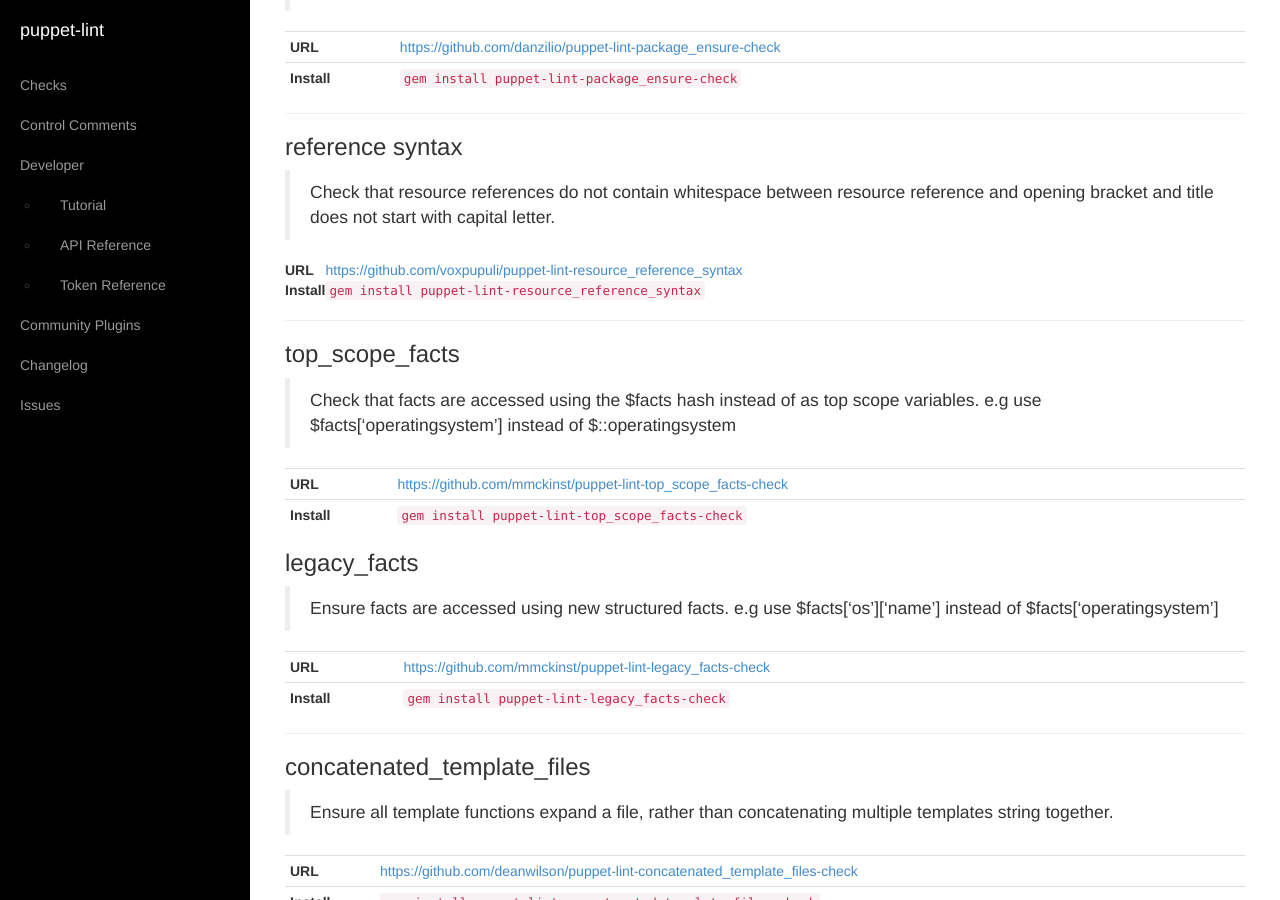
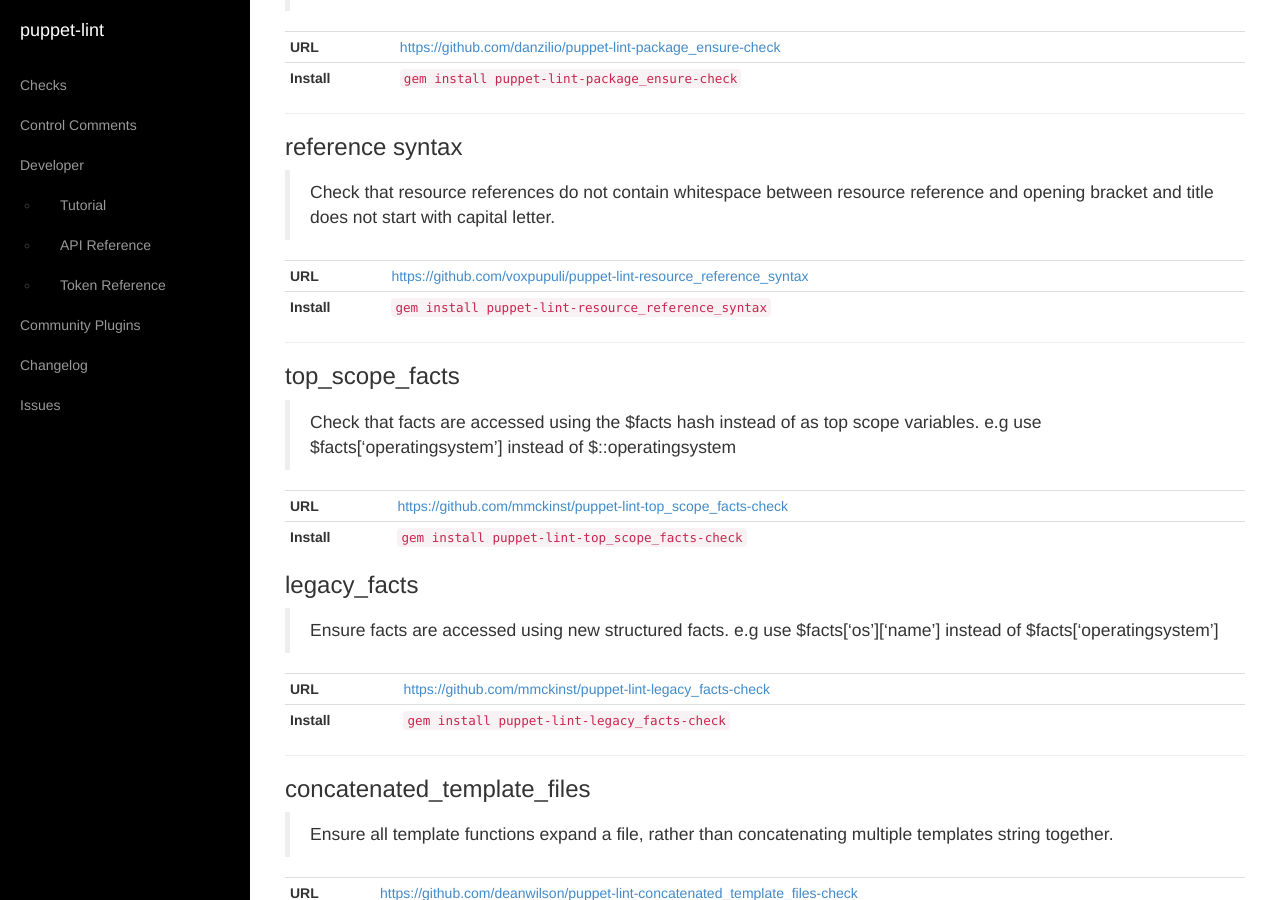
Before and after one commit to rodjek/puppet-lint, a Jekyll site: the page built from plugins/index.md, in a window 1280 px wide and 900 px high, scrolled down 1622 px. Built offline with Jekyll 4.4.1, drawn with Linux system fonts in a browser that asks for light colours; our own code applies the rules of GitHub Pages for plain Markdown files.

Commit message:
Cleanup of table formatting.

```diff
--- a/plugins/index.md
+++ b/plugins/index.md
@@ -92,6 +92,7 @@
 
 | **URL**     | <https://github.com/voxpupuli/puppet-lint-resource_reference_syntax> |
 | **Install** | `gem install puppet-lint-resource_reference_syntax`                  |
+{: .table .table-condensed }
 
 ---
 
```
